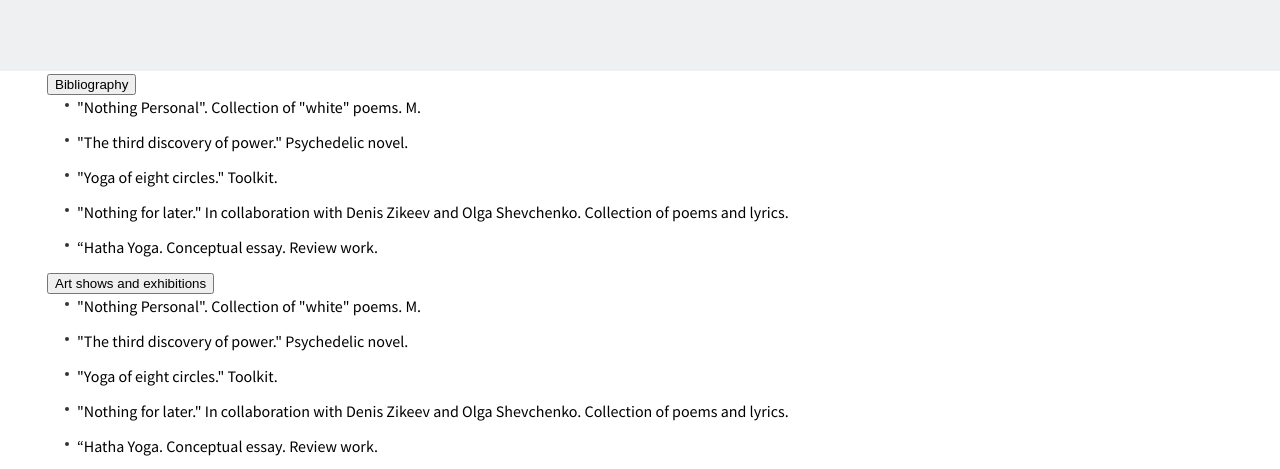
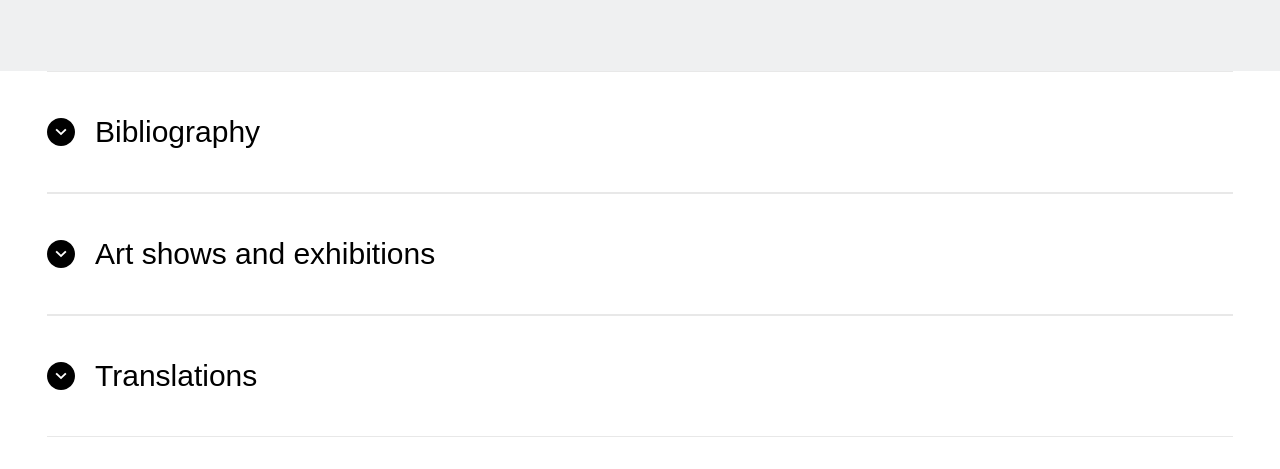
Before and after one commit to ernoone/Sidd, a website: page bio.html in a window 1280 px wide. Shown: the part 4861-5330 px from the top of the page. Drawn offline with nearby package versions, Linux system fonts and the light colour scheme; files whose address does not match are found by name.

Commit message:
add accordion styles

```diff
--- a/bio.html
+++ b/bio.html
@@ -284,7 +284,7 @@
     </div>
     <div class="accordion-section">
         <div class="container">
-            <button class="accordion">Bibliography</button>
+            <button class="accordion"><em class="arrow"></em> Bibliography</button>
             <div class="panel">
                 <ul class="list-default">
                     <li>"Nothing Personal". Collection of "white" poems. M.</li>
@@ -294,7 +294,7 @@
                     <li>“Hatha Yoga. Conceptual essay. Review work.</li>
                 </ul>
             </div>
-            <button class="accordion">Art shows and exhibitions</button>
+            <button class="accordion"><em class="arrow"></em> Art shows and exhibitions</button>
             <div class="panel">
                 <ul class="list-default">
                     <li>"Nothing Personal". Collection of "white" poems. M.</li>
@@ -304,7 +304,7 @@
                     <li>“Hatha Yoga. Conceptual essay. Review work.</li>
                 </ul>
             </div>
-            <button class="accordion">Translations</button>
+            <button class="accordion"><em class="arrow"></em> Translations</button>
             <div class="panel">
                 <ul class="list-default">
                     <li>"Nothing Personal". Collection of "white" poems. M.</li>
--- a/css/main-styles.css
+++ b/css/main-styles.css
@@ -1829,6 +1829,41 @@ form {
     .born-section .arrows-nav-btn .prev-btn,
     .born-section .arrows-nav-btn .next-btn {
       display: block; }
+
+.accordion {
+  background-color: #fff;
+  padding: 45px 0;
+  font-size: 30px;
+  line-height: 1;
+  color: #000;
+  font-weight: 100;
+  cursor: pointer;
+  width: 100%;
+  text-align: left;
+  border: 1px solid #e8e8e8;
+  border-width: 1px 0;
+  outline: none;
+  transition: all 0.4s;
+  display: flex;
+  align-items: center; }
+  .accordion .arrow {
+    width: 28px;
+    height: 28px;
+    background: url("../images/svg/arrow8.svg") no-repeat;
+    margin-right: 20px;
+    transition: all 0.4s; }
+  .accordion:hover .arrow {
+    background: url("../images/svg/arrow8_hover.svg") no-repeat; }
+  .accordion.active {
+    border-bottom: 0; }
+    .accordion.active .arrow {
+      background: url("../images/svg/arrow7.svg") no-repeat; }
+
+.panel {
+  padding: 0 20px 50px;
+  background-color: white;
+  display: none;
+  overflow: hidden; }
 
 @media only screen and (-Webkit-min-device-pixel-ratio: 1.5), only screen and (min--moz-device-pixel-ratio: 1.5), only screen and (-o-min-device-pixel-ratio: 3 / 2), only screen and (min-device-pixel-ratio: 1.5) {
   .hero-section-slide {
--- /dev/null
+++ b/scss/_accordion-component.scss
@@ -0,0 +1,39 @@
+.accordion {
+  background-color: #fff;
+  padding: 45px 0;
+  font-size: 30px;
+  line-height: 1;
+  color: #000;
+  font-weight: 100;
+  cursor: pointer;
+  width: 100%;
+  text-align: left;
+  border: 1px solid #e8e8e8;
+  border-width: 1px 0;
+  outline: none;
+  transition:all 0.4s;
+  display: flex;
+  align-items: center;
+  .arrow{
+    width: 28px;
+    height: 28px;
+    background: url("../images/svg/arrow8.svg") no-repeat;
+    margin-right: 20px;
+    transition:all 0.4s;
+  }
+  &:hover{
+    .arrow{background: url("../images/svg/arrow8_hover.svg") no-repeat;}
+  }
+  &.active{
+    border-bottom: 0;
+    .arrow{
+      background: url("../images/svg/arrow7.svg") no-repeat;
+    }
+  }
+}
+.panel {
+  padding: 0 20px 50px;
+  background-color: white;
+  display: none;
+  overflow: hidden;
+}
--- a/scss/main.scss
+++ b/scss/main.scss
@@ -20,6 +20,7 @@
 'double-tile-component',
 'text-component',
 'bio-component',
+'accordion-component',
 'retina',
 'header',
 'footer';
```
